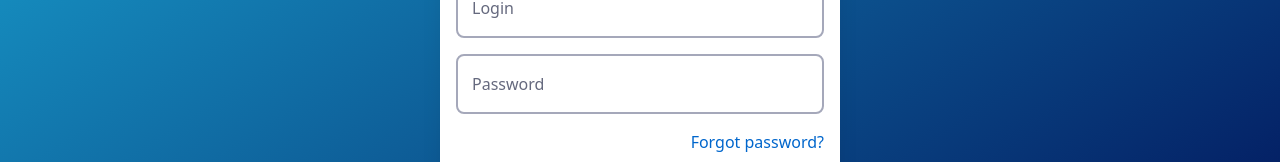
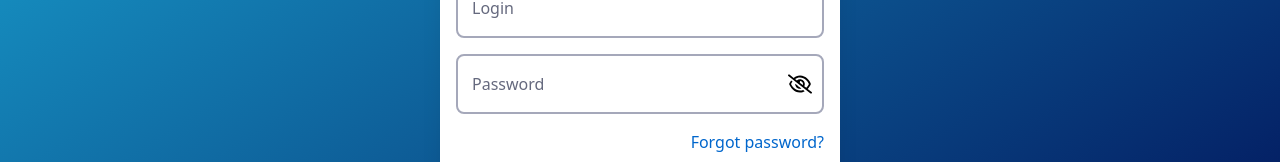
Before and after one commit to Andrgoit/react-forms, a React (Vite) app: page /login in a window 1280 px wide. Shown: the part 403-565 px from the top of the page. Built offline with nearby package versions, Linux system fonts and the light colour scheme.

Commit message:
add eye icon in password input

```diff
--- a/package.json
+++ b/package.json
@@ -14,6 +14,7 @@
     "framer-motion": "^11.5.6",
     "react": "^18.3.1",
     "react-dom": "^18.3.1",
+    "react-icons": "^5.3.0",
     "react-router-dom": "^6.26.2",
     "vite-plugin-svgr": "^4.2.0"
   },
--- a/src/components/LoginForm.jsx
+++ b/src/components/LoginForm.jsx
@@ -1,10 +1,12 @@
+import { Link } from "react-router-dom";
 import { useFormik } from "formik";
 import { useState } from "react";
 import { motion } from "framer-motion";
 import logo from "src/assets/icons/logo.png";
 
+import { FaRegEyeSlash, FaRegEye } from "react-icons/fa6";
+
 import Filled_Warning from "src/assets/icons/Icon_Filled_Error.svg?react";
-import { Link } from "react-router-dom";
 
 const validate = (values) => {
   const errors = {};
@@ -27,6 +29,7 @@ const validate = (values) => {
 export default function LoginForm() {
   // eslint-disable-next-line no-unused-vars
   const [data, setData] = useState({ login: "", password: "" });
+  const [isShowPassword, setIsShowPassword] = useState(false);
 
   const formik = useFormik({
     initialValues: data,
@@ -90,7 +93,7 @@ export default function LoginForm() {
             <input
               id="password"
               name="password"
-              type="password"
+              type={isShowPassword ? "text" : "password"}
               onBlur={formik.handleBlur}
               onChange={formik.handleChange}
               value={formik.values.password}
@@ -103,6 +106,16 @@ export default function LoginForm() {
             >
               Password
             </label>
+            <div
+              className="absolute right-3 top-1/2 translate-y-[-50%]"
+              onClick={() => setIsShowPassword(!isShowPassword)}
+            >
+              {isShowPassword ? (
+                <FaRegEye size={24} />
+              ) : (
+                <FaRegEyeSlash size={24} />
+              )}
+            </div>
           </div>
           {formik.touched.password && formik.errors.password ? (
             <div className="flex items-center gap-1 text-xs text-red-600">
```
Also changed, not shown: 1 other file (tests, documents, lock files or other folders).
